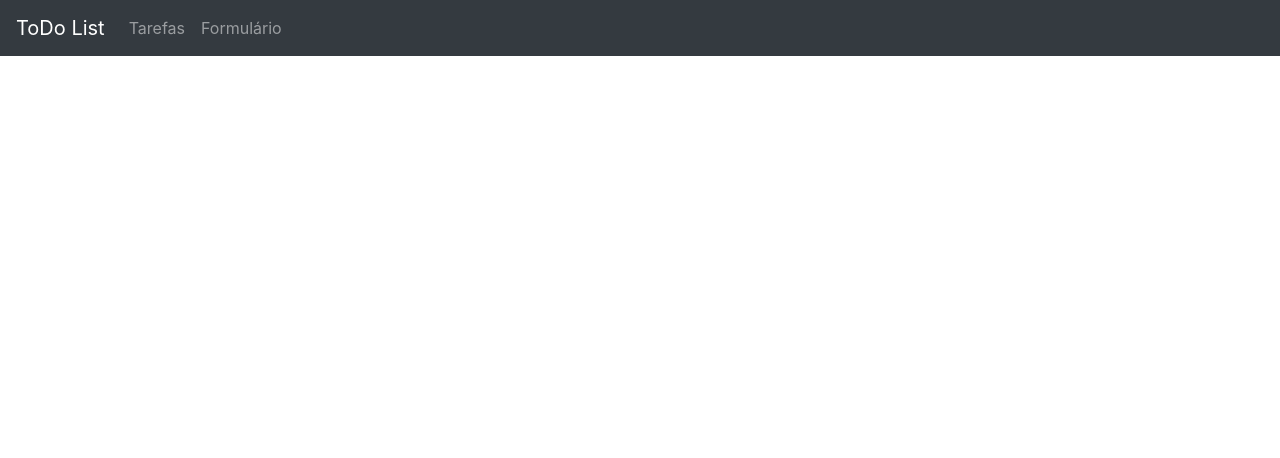
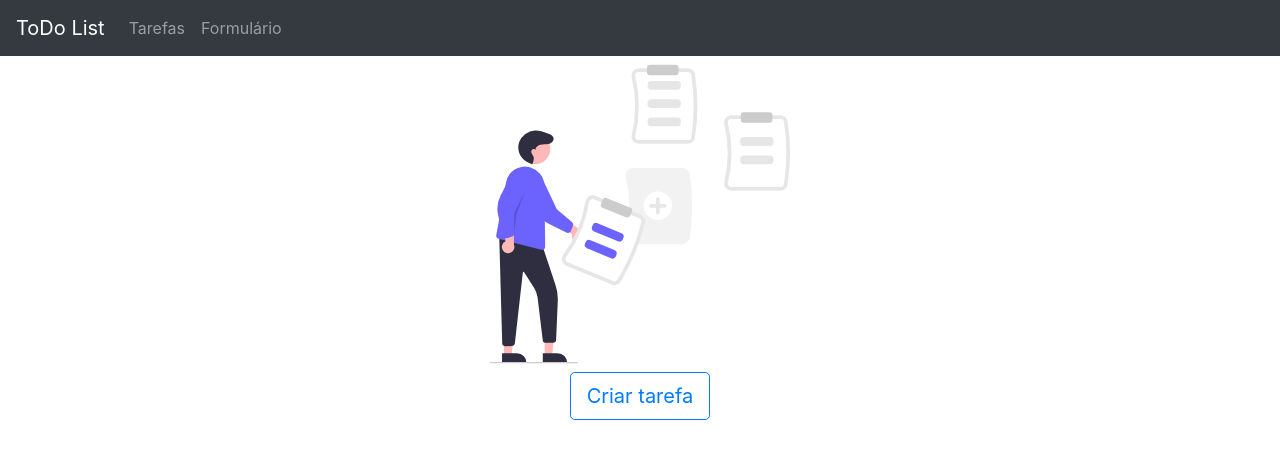
Before and after one commit to thuanny21/todolist, a Vue app: page / in a window 1280 px wide. Shown: the top 458 px of the page. Built offline with nearby package versions, Linux system fonts and the light colour scheme.

Commit message:
tela sem registros

```diff
--- a/src/views/List.vue
+++ b/src/views/List.vue
@@ -1,5 +1,17 @@
 <template>
   <div class="container mt-2">
+    <template v-if="isTasksEmpty">
+      <div class="empty-data mt-2">
+        <img src="../assets/empty-data.svg" class="empty-data-image">
+        <b-button
+          variant="outline-primary"
+          class="mt-2"
+          size="lg"
+          to="/form"
+          >Criar tarefa </b-button>
+      </div>
+    </template>
+    <template v-else>
       <div v-for="(task, index) in tasks" :key="index">
         <b-card :title="task.subject" class="mb-2">
           <b-card-text>{{ task.description }}</b-card-text>
@@ -7,6 +19,7 @@
           <b-button variant="outline-danger" class="mr-2" @click="remove(task, index)">Excluir</b-button>
         </b-card>
       </div>
+    </template>
     <b-modal ref="modalRemove" hide-footer title="Exclusão de Tarefa">
       <div class="d-block text-center">
         Deseja realmente excluir essa tarefa? {{ taskSelected.subject }}
@@ -54,6 +67,26 @@
       localStorage.setItem("tasks", JSON.stringify(this.tasks));
       this.hideModal();
     }
+  },
+
+  computed: {
+    isTasksEmpty() {
+      return this.tasks.length === 0;
+    }
   }
 }
 </script>
+
+<style scoped>
+.empty-data{
+  display: flex;
+  align-items: center;
+  justify-content: center;
+  flex-direction: column;
+}
+
+.empty-data-image {
+  width: 300px;
+  height: 300px;
+}
+</style>
```
Also changed, not shown: src/assets/empty-data.svg (added). Lines whose indentation alone changed are shown as unchanged.
